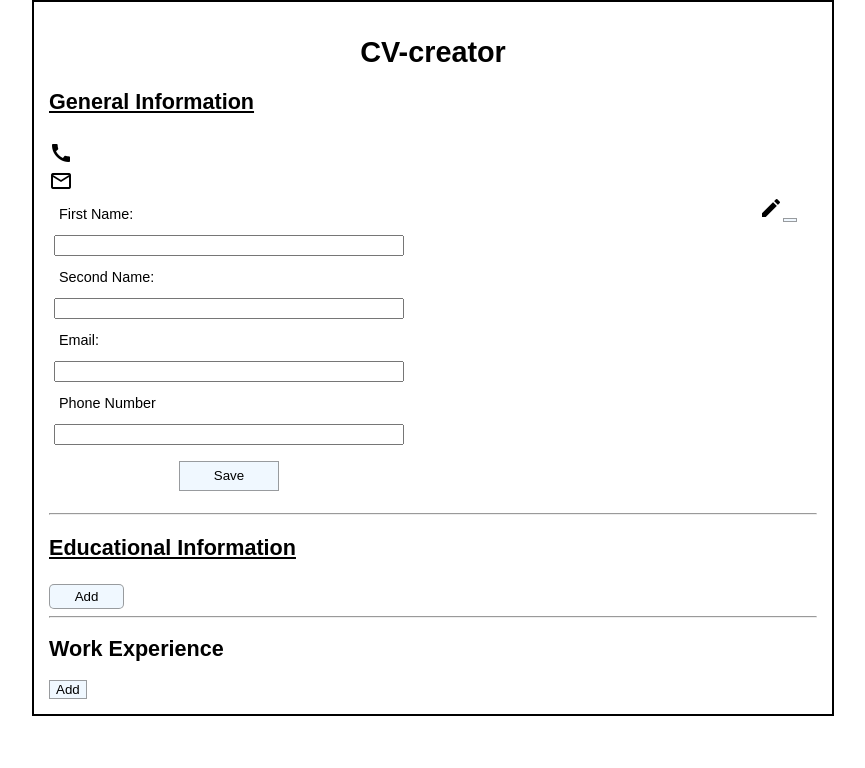
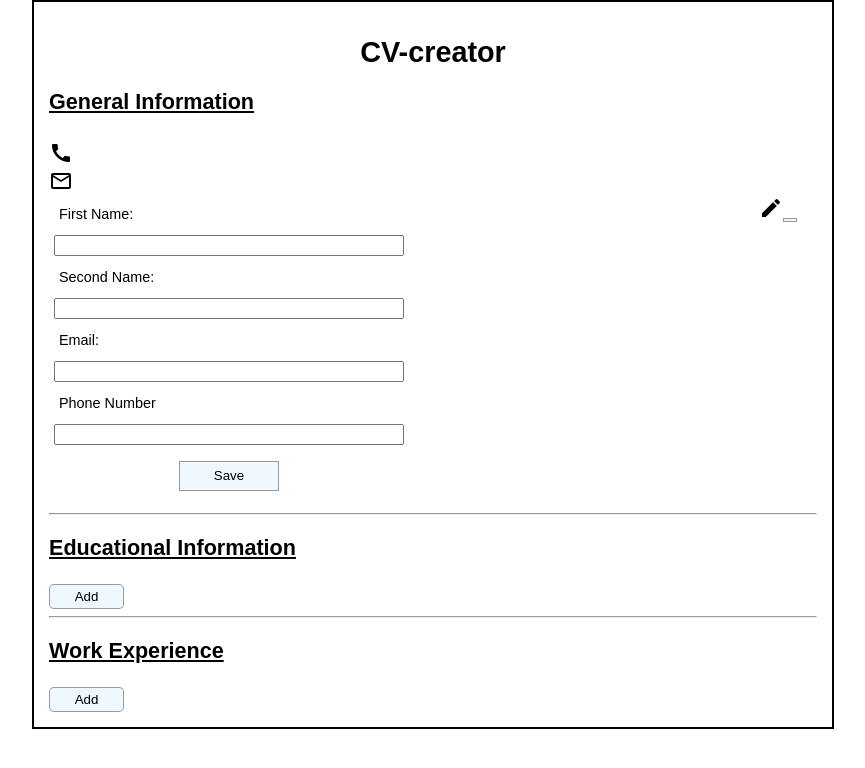
Before and after one commit to Ikram432k/cv-project, a React (Create React App) app: page / in a window 1280 px wide. Shown: the top 768 px of the page, without its empty margins (207-1072 px from the left). Built offline with nearby package versions, Linux system fonts and the light colour scheme.

Commit message:
src/Components/workInfo.js

```diff
--- a/src/Components/workInfo.js
+++ b/src/Components/workInfo.js
@@ -1,94 +1,6 @@
 import { Component } from "react";
 import WorkView from "./WorkView";
 class Work extends Component{
-    //   constructor(props){
-    //     super(props);
-    //     this.state = {
-    //       className:'unactive',
-    //       info:{
-    //         Wname:'',
-    //         title:'',
-    //         Wfrom:'',
-    //         Wto:'',
-    //       },
-    //       infos:[],
-    //       index:'',
-    //       edited:true,
-    //     };
-    // }
-    // handleChange=(e)=>{
-    //   this.setState({
-    //     info:{...this.state.info,
-    //       [e.target.name]:e.target.value,
-    //      },
-    //   });
-    // }
-    // onSumbitForm=(e)=>{
-    //   e.preventDefault();
-    //   let temp = this.state.infos
-    //   if(!this.state.edited){
-    //     temp[Number(this.state.index)] = this.state.info;
-    //     this.setState({
-    //       infos:[...temp]
-    //     });
-    //     this.closeForm();
-    //     return;
-    //   }
-    //   temp.push(this.state.info);
-    //   this.setState({
-    //     infos:[...temp]
-    //   });
-    //   this.closeForm()
-
-    //   console.log(this.state.infos)
-    // }
-    // openForm = ()=>{
-    //   this.setState({className:''});
-    // }
-    // closeForm = ()=>{
-    //   this.setState(
-    //     {info:{
-    //       Sname:'',
-    //       title:'',
-    //       Sfrom:'',
-    //       Sto:'',
-    //     },
-    //     className:'unactive'})
-
-    // }
-    // cancelForm = (e)=>{
-    //   e.preventDefault();
-    //   this.closeForm()
-    // }
-    // editForm = (e)=>{
-    //   this.openForm();
-    //   this.setState({info:(Object.assign(this.state.infos[Number(e.target.id)])),
-    //     index:e.target.id,
-    //     edited:false,
-    //   });
-    // }
-    // render(){
-    //   const{ info,infos } = this.state;
-    //     return(
-    //         <div className='educational'>
-    //         <h2>Educational Information</h2>
-    //         <WorkView infos={infos} edit={this.editForm}/>
-    //         <form className={this.state.className}>
-    //           <label htmlFor='Sname'>School Name:</label>
-    //           <input onChange={this.handleChange} value={info.Sname} type="text" className='input Sname' name="Sname"/>
-    //           <label htmlFor='title'>Title Of Study:</label>
-    //           <input onChange={this.handleChange} value={info.title} type="text" className='input title' name="title"/>
-    //           <label htmlFor='Sfrom'>From:</label>
-    //           <input onChange={this.handleChange} value={info.Sfrom} type="date" className='input Sfrom' name="Sfrom"/>
-    //           <label htmlFor='Sto'>To</label>
-    //           <input onChange={this.handleChange} value={info.Sto} type="date" className='input Sto' name="Sto"/>
-    //           <button onClick={this.onSumbitForm}>Save</button>
-    //           <button onClick={this.cancelForm}>Delete</button>
-    //         </form>
-    //         <button onClick={this.openForm}>Add</button>
-    //       </div>
-    //     )
-    // }
     constructor(props){
         super(props)
         this.state = {
@@ -161,7 +73,7 @@ class Work extends Component{
       const{ info,infos } = this.state;
         return(
             <div className='work'>
-            <h2>Work Experience</h2>
+            <h2 className="subTitle">Work Experience</h2>
             <WorkView infos={infos} edit={this.editForm}/>
             <form className={this.state.className}>
             <label htmlFor='Wname'>Company Name:</label>
@@ -170,13 +82,14 @@ class Work extends Component{
               <input onChange={this.handleChange} value={info.Ptitle} type="text" className='input Ptitle' name="Ptitle"/>
               <label htmlFor='Wfrom'>From:</label>
               <input onChange={this.handleChange} value={info.Wfrom} type="date" className='input Wfrom' name="Wfrom"/>
-              <label htmlFor='Wto'>To</label>
+              <label htmlFor='Wto'>To:</label>
               <input onChange={this.handleChange} value={info.Wto} type="date" className='input Wto' name="Wto"/>
+              <label htmlFor='tasks'>Description:</label>
               <textarea onChange={this.handleChange} value={info.tasks} name="tasks" className="input tasks" placeholder="Main Tasks" required=""></textarea>
-              <button onClick={this.onSumbitForm}>Save</button>
-              <button onClick={this.cancelForm}>Delete</button>
+              <button onClick={this.onSumbitForm} className='formBtn'>Save</button>
+              {/* <button onClick={this.cancelForm}>Delete</button> */}
             </form>
-            <button onClick={this.openForm}>Add</button>
+            <button onClick={this.openForm} className='addBtn'>Add</button>
           </div>
         )
     }
```
